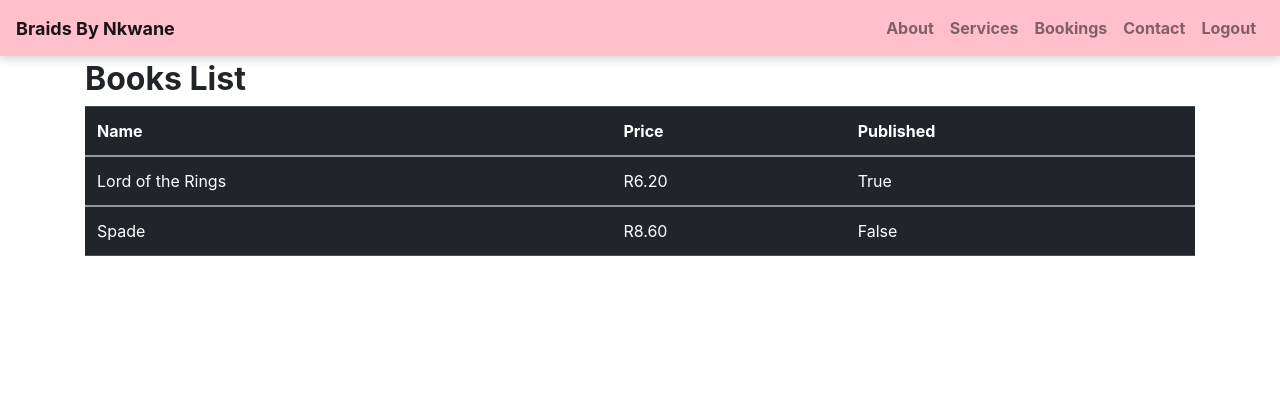
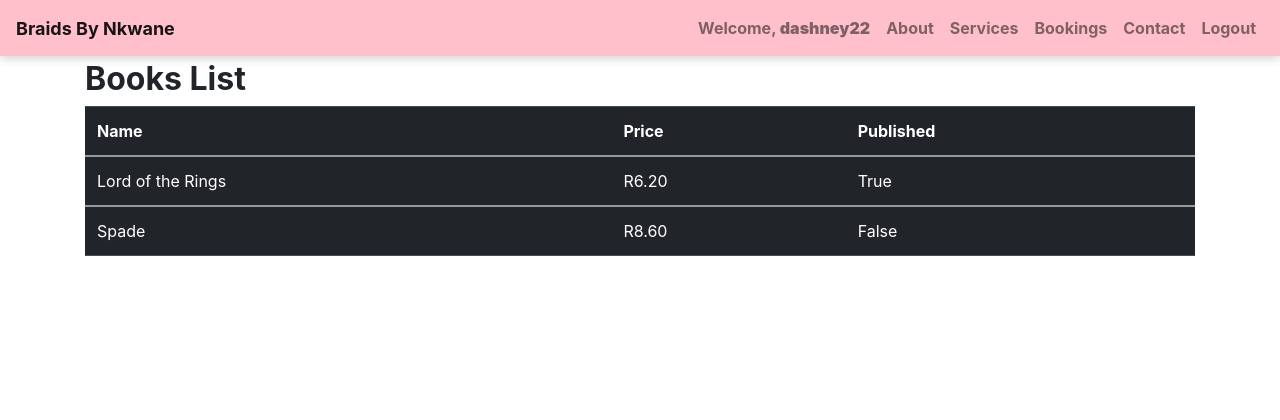
Before and after one commit to dashney22/Salon-Management-System, a Django app: page /challenges/books/ in a window 1280 px wide. Shown: the top 420 px of the page. Run offline with Django 4.2, Linux system fonts and the light colour scheme; a user stored in the database is signed in; data comes from the database, SQL or seed files in the repository; both versions use the stored data as it was after the commit; some libraries are stand-ins or nearby versions.

Commit message:
Display username o logged in entity

```diff
--- a/challenges/templates/includes/header.html
+++ b/challenges/templates/includes/header.html
@@ -17,7 +17,11 @@
         </button>
         <div class="collapse navbar-collapse" id="navbarNav">
             <ul class="navbar-nav ml-auto">
-
+                {%if user.is_authenticated%}
+                    <li class="nav-item">
+                      <a class="nav-link fs-6">Welcome, <strong> {{ user.username }}</strong></a>
+                    </li>
+                {% endif %}
                 <li class="nav-item">
                     <a class="nav-link" href="#">About</a>
                 </li>
```
Also changed, not shown: accounts/templates/accounts/register.html (+9 -7 lines), db.sqlite3.
